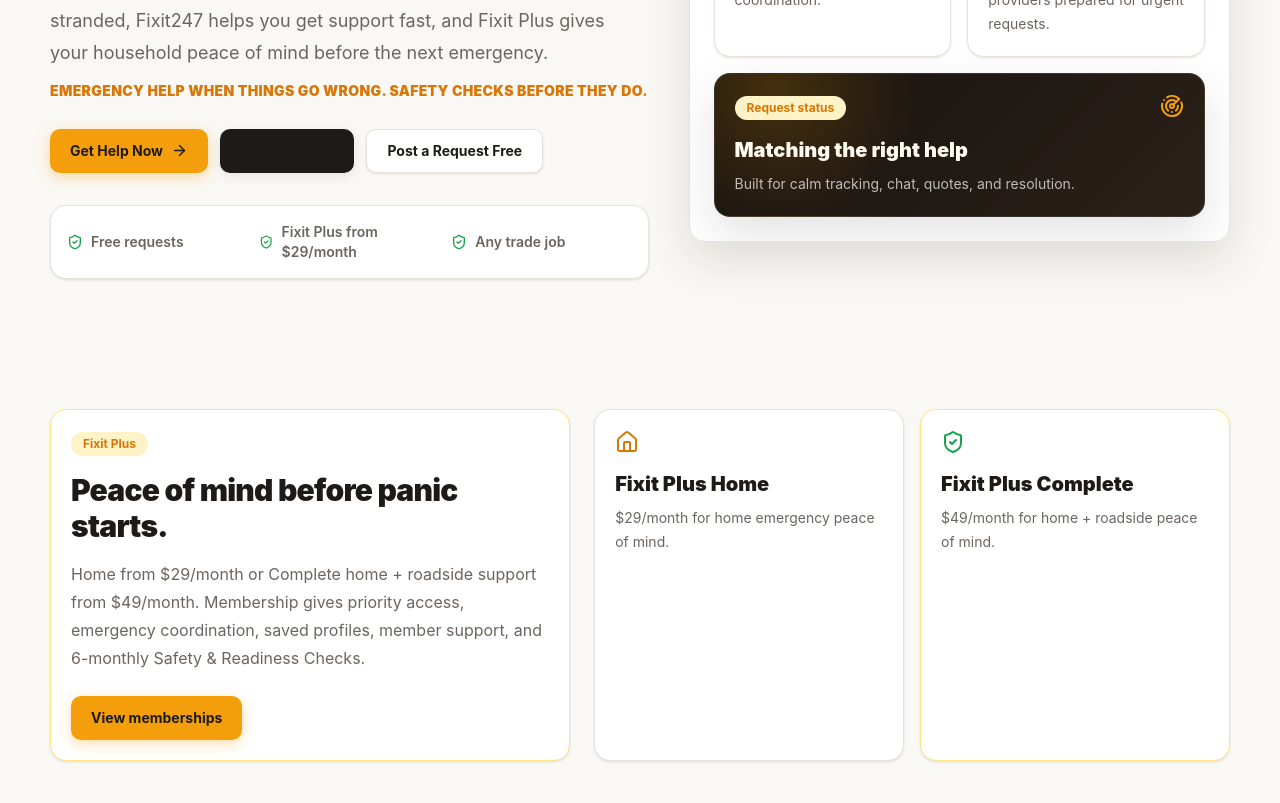
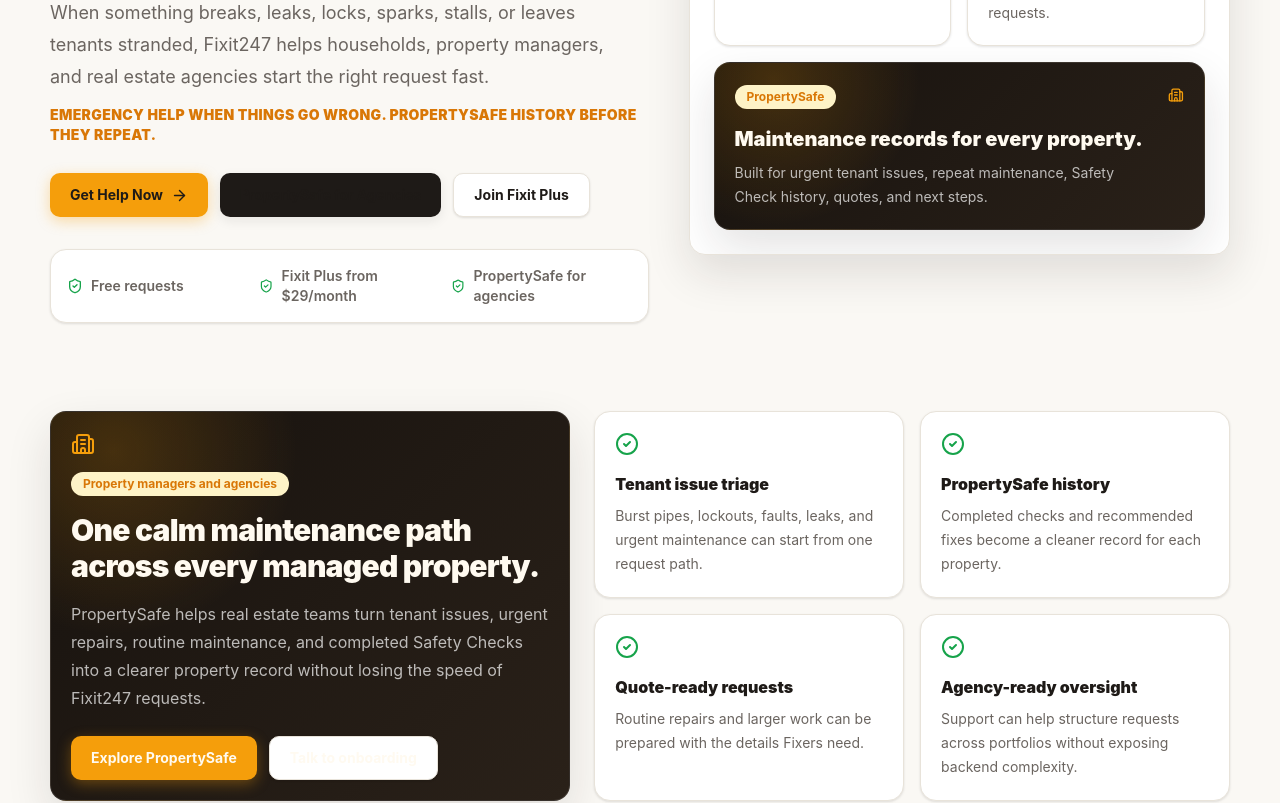
Before and after one commit to indergill2410-tech/FixitBM, a Next.js app: page / in a window 1280 px wide. Shown: the part 440-1243 px from the top of the page. Built offline with nearby package versions, Linux system fonts and the light colour scheme; no server answers.

Commit message:
Surface PropertySafe for agencies

```diff
--- a/src/app/contact/page.tsx
+++ b/src/app/contact/page.tsx
@@ -13,6 +13,7 @@
           </p>
           <div className="mt-6 flex gap-3">
             <Button href="/post-job">Start a request</Button>
+            <Button href="/propertysafe" variant="ghost">PropertySafe</Button>
             <Button href="/become-a-fixer" variant="ghost">Become a Fixer</Button>
           </div>
         </Card>
--- a/src/app/page.tsx
+++ b/src/app/page.tsx
@@ -1,4 +1,4 @@
-import { ArrowRight, CheckCircle2, Hammer, Home, MapPin, Radar, ShieldCheck, Zap } from "lucide-react";
+import { ArrowRight, Building2, CheckCircle2, Hammer, Home, MapPin, ShieldCheck, Zap } from "lucide-react";
 import { NewsletterForm } from "@/components/newsletter-form";
 import { Badge, Button, Card, IconTile, MobileBottomActionBar, PublicHeader, TrustStrip } from "@/components/ui";
 import { homeCategories, roadsideCategories, tradeCategories } from "@/lib/data";
@@ -32,27 +32,27 @@
       />
       <section className="container grid min-h-[calc(100vh-64px)] items-center gap-10 py-10 lg:grid-cols-[1.05fr_.95fr]">
         <div>
-          <Badge>Early access now open</Badge>
+          <Badge>PropertySafe now visible for agencies</Badge>
           <h1 className="mt-5 max-w-3xl text-[42px] font-black leading-[1.04] tracking-tight md:text-[64px]">
-            Emergency help for your home and road, 24/7.
+            Emergency help and PropertySafe records for homes, rentals, and road.
           </h1>
           <p className="mt-5 max-w-xl text-base leading-8 text-[var(--text2)] md:text-lg">
-            When something breaks, leaks, locks, sparks, stalls, or leaves you stranded, Fixit247 helps you get support
-            fast, and Fixit Plus gives your household peace of mind before the next emergency.
+            When something breaks, leaks, locks, sparks, stalls, or leaves tenants stranded, Fixit247 helps households,
+            property managers, and real estate agencies start the right request fast.
           </p>
           <p className="mt-3 text-sm font-black uppercase tracking-wide text-[var(--amber2)]">
-            Emergency help when things go wrong. Safety checks before they do.
+            Emergency help when things go wrong. PropertySafe history before they repeat.
           </p>
           <div className="mt-7 flex flex-col gap-3 sm:flex-row">
             <Button href="/post-job">
               Get Help Now
               <ArrowRight size={17} />
             </Button>
-            <Button href="/fixit-plus" variant="dark">
+            <Button href="/propertysafe" variant="dark">
+              PropertySafe for Agencies
+            </Button>
+            <Button href="/fixit-plus" variant="ghost">
               Join Fixit Plus
-            </Button>
-            <Button href="/post-job" variant="ghost">
-              Post a Request Free
             </Button>
           </div>
           <div className="mt-8">
@@ -90,15 +90,47 @@
             <Card variant="dark">
               <div className="flex items-start justify-between gap-4">
                 <div>
-                  <Badge tone="amber">Request status</Badge>
-                  <h3 className="mt-4 text-xl font-black">Matching the right help</h3>
-                  <p className="mt-2 text-sm leading-6 text-white/70">Built for calm tracking, chat, quotes, and resolution.</p>
+                  <Badge tone="amber">PropertySafe</Badge>
+                  <h3 className="mt-4 text-xl font-black">Maintenance records for every property.</h3>
+                  <p className="mt-2 text-sm leading-6 text-white/70">
+                    Built for urgent tenant issues, repeat maintenance, Safety Check history, quotes, and next steps.
+                  </p>
                 </div>
-                <Radar className="text-[var(--amber)]" />
+                <Building2 className="text-[var(--amber)]" />
               </div>
             </Card>
           </div>
         </Card>
+      </section>
+
+      <section className="container grid gap-6 py-12 lg:grid-cols-[.9fr_1.1fr]">
+        <Card variant="dark">
+          <Building2 className="text-[var(--amber)]" />
+          <Badge className="mt-4">Property managers and agencies</Badge>
+          <h2 className="mt-4 text-3xl font-black tracking-tight">One calm maintenance path across every managed property.</h2>
+          <p className="mt-4 leading-7 text-white/70">
+            PropertySafe helps real estate teams turn tenant issues, urgent repairs, routine maintenance, and completed
+            Safety Checks into a clearer property record without losing the speed of Fixit247 requests.
+          </p>
+          <div className="mt-6 flex flex-col gap-3 sm:flex-row">
+            <Button href="/propertysafe">Explore PropertySafe</Button>
+            <Button href="/contact" variant="ghost">Talk to onboarding</Button>
+          </div>
+        </Card>
+        <div className="grid gap-4 md:grid-cols-2">
+          {[
+            ["Tenant issue triage", "Burst pipes, lockouts, faults, leaks, and urgent maintenance can start from one request path."],
+            ["PropertySafe history", "Completed checks and recommended fixes become a cleaner record for each property."],
+            ["Quote-ready requests", "Routine repairs and larger work can be prepared with the details Fixers need."],
+            ["Agency-ready oversight", "Support can help structure requests across portfolios without exposing backend complexity."]
+          ].map(([title, copy]) => (
+            <Card key={title}>
+              <CheckCircle2 className="text-[var(--green)]" />
+              <h3 className="mt-4 font-black">{title}</h3>
+              <p className="mt-2 text-sm leading-6 text-[var(--text2)]">{copy}</p>
+            </Card>
+          ))}
+        </div>
       </section>
 
       <section className="container grid gap-6 py-12 lg:grid-cols-[.9fr_1.1fr]">
--- /dev/null
+++ b/src/app/propertysafe/page.tsx
@@ -0,0 +1,159 @@
+import type { Metadata } from "next";
+import { ArrowRight, Building2, CheckCircle2, ClipboardCheck, FileClock, Home, ShieldCheck, Users, Wrench } from "lucide-react";
+import { Badge, Button, Card, MobileBottomActionBar, PublicHeader } from "@/components/ui";
+import { appUrl } from "@/lib/seo";
+
+export const metadata: Metadata = {
+  title: "PropertySafe | Property maintenance support for managers and agencies",
+  description:
+    "PropertySafe helps property managers and real estate agencies structure urgent repairs, maintenance requests, Safety Check history, and recommended fixes across managed properties.",
+  alternates: { canonical: "/propertysafe" },
+  openGraph: {
+    title: "PropertySafe for property managers and real estate agencies",
+    description: "A calmer maintenance and readiness layer for rentals, agencies, and managed portfolios.",
+    url: `${appUrl}/propertysafe`,
+    type: "website"
+  }
+};
+
+const agencyBenefits = [
+  {
+    icon: Users,
+    title: "Tenant issue triage",
+    copy: "Urgent leaks, lockouts, faults, storm issues, and maintenance requests can start through one guided path."
+  },
+  {
+    icon: FileClock,
+    title: "Property history",
+    copy: "Completed Safety Checks, recommendations, and request activity can build a clearer record for each property."
+  },
+  {
+    icon: Wrench,
+    title: "Quote-ready maintenance",
+    copy: "Routine repairs and larger work can be prepared with location, photos, priority, and trade context."
+  },
+  {
+    icon: ShieldCheck,
+    title: "Portfolio readiness",
+    copy: "PropertySafe helps agencies see what needs attention before repeat emergencies become expensive."
+  }
+];
+
+const workflow = [
+  ["Map the property", "Saved property details give each request a clean starting point."],
+  ["Start the right request", "Emergency, routine maintenance, or larger project work is captured through the same calm flow."],
+  ["Build the record", "Completed Safety Checks and recommended fixes become PropertySafe history for that property."],
+  ["Act on next steps", "Agencies can review recommended fixes, quote opportunities, and request status with less guesswork."]
+];
+
+export default function PropertySafePage() {
+  return (
+    <main className="premium-shell pb-24">
+      <PublicHeader />
+      <section className="container grid gap-10 py-14 lg:grid-cols-[1fr_.9fr] lg:items-center">
+        <div>
+          <Badge>PropertySafe for agencies</Badge>
+          <h1 className="mt-5 max-w-4xl text-[40px] font-black leading-tight tracking-tight md:text-[58px]">
+            One calm maintenance layer for rentals, agencies, and managed properties.
+          </h1>
+          <p className="mt-5 max-w-2xl text-lg leading-8 text-[var(--text2)]">
+            PropertySafe gives property managers and real estate agencies a clearer way to handle urgent tenant issues,
+            routine maintenance, Safety Check history, and recommended fixes across the properties they manage.
+          </p>
+          <div className="mt-7 flex flex-col gap-3 sm:flex-row">
+            <Button href="/contact">
+              Talk to PropertySafe onboarding
+              <ArrowRight size={17} />
+            </Button>
+            <Button href="/post-job" variant="ghost">
+              Start a maintenance request
+            </Button>
+          </div>
+        </div>
+        <Card variant="dark">
+          <Building2 className="text-[var(--amber)]" />
+          <Badge className="mt-4">Business logic</Badge>
+          <h2 className="mt-4 text-2xl font-black">PropertySafe does not replace requests. It connects them.</h2>
+          <p className="mt-3 leading-7 text-white/70">
+            Emergency and maintenance work still runs through Fixit247 requests. PropertySafe sits above that as the
+            property record: saved details, completed checks, recommendations, and follow-up work.
+          </p>
+        </Card>
+      </section>
+
+      <section className="container grid gap-4 py-8 md:grid-cols-4">
+        {agencyBenefits.map((item) => (
+          <Card key={item.title}>
+            <item.icon className="text-[var(--amber2)]" />
+            <h2 className="mt-4 text-lg font-black">{item.title}</h2>
+            <p className="mt-2 text-sm leading-6 text-[var(--text2)]">{item.copy}</p>
+          </Card>
+        ))}
+      </section>
+
+      <section className="container grid gap-6 py-12 lg:grid-cols-[.82fr_1.18fr]">
+        <Card variant="membership">
+          <Home className="text-[var(--amber2)]" />
+          <Badge className="mt-4">For managed portfolios</Badge>
+          <h2 className="mt-4 text-3xl font-black tracking-tight">Useful for property managers before, during, and after repairs.</h2>
+          <p className="mt-4 leading-7 text-[var(--text2)]">
+            A single repair can be handled as a request. A managed property needs memory. PropertySafe is designed to
+            make recurring maintenance, Safety Check outcomes, and recommended next steps easier to track property by
+            property.
+          </p>
+          <Button href="/contact" className="mt-6">Discuss agency onboarding</Button>
+        </Card>
+        <div className="grid gap-3 md:grid-cols-2">
+          {workflow.map(([title, copy], index) => (
+            <Card key={title}>
+              <span className="flex h-9 w-9 items-center justify-center rounded-full bg-[var(--amber-dim)] text-sm font-black text-[var(--amber2)]">
+                {index + 1}
+              </span>
+              <h3 className="mt-5 text-lg font-black">{title}</h3>
+              <p className="mt-3 text-sm leading-6 text-[var(--text2)]">{copy}</p>
+            </Card>
+          ))}
+        </div>
+      </section>
+
+      <section className="container grid gap-6 py-12 lg:grid-cols-3">
+        <Card>
+          <ClipboardCheck className="text-[var(--green)]" />
+          <h2 className="mt-4 text-xl font-black">Safety Check history</h2>
+          <p className="mt-2 text-sm leading-6 text-[var(--text2)]">
+            PropertySafe is built from real completed Safety & Readiness Checks. No fake scores, no placeholder reports.
+          </p>
+        </Card>
+        <Card>
+          <Wrench className="text-[var(--amber2)]" />
+          <h2 className="mt-4 text-xl font-black">Recommended fixes</h2>
+          <p className="mt-2 text-sm leading-6 text-[var(--text2)]">
+            Visible issues and maintenance recommendations can become quote-ready requests when the agency is ready to act.
+          </p>
+        </Card>
+        <Card>
+          <Building2 className="text-[var(--blue)]" />
+          <h2 className="mt-4 text-xl font-black">Agency onboarding</h2>
+          <p className="mt-2 text-sm leading-6 text-[var(--text2)]">
+            Start with a conversation so property permissions, contact paths, and maintenance rules are set up cleanly.
+          </p>
+        </Card>
+      </section>
+
+      <section className="container py-12">
+        <Card variant="dark" className="grid gap-6 lg:grid-cols-[1fr_auto] lg:items-center">
+          <div>
+            <Badge>PropertySafe</Badge>
+            <h2 className="mt-4 text-3xl font-black tracking-tight">Give every property a clearer maintenance memory.</h2>
+            <p className="mt-3 max-w-2xl leading-7 text-white/70">
+              Ideal for agencies managing rentals, landlords with multiple homes, and property teams that need urgent
+              response plus better long-term records.
+            </p>
+          </div>
+          <Button href="/contact">Talk to onboarding</Button>
+        </Card>
+      </section>
+      <MobileBottomActionBar />
+    </main>
+  );
+}
--- a/src/app/sitemap.ts
+++ b/src/app/sitemap.ts
@@ -6,6 +6,7 @@
 const routes = [
   "",
   "/fixit-plus",
+  "/propertysafe",
   "/post-job",
   "/home-emergencies",
   "/roadside-help",
--- a/src/components/ui.tsx
+++ b/src/components/ui.tsx
@@ -47,9 +47,9 @@
   const navItems = [
     ["Home", "/"],
     ["Fixit Plus", "/fixit-plus"],
-    ["Home Emergencies", "/home-emergencies"],
+    ["PropertySafe", "/propertysafe"],
+    ["Emergencies", "/home-emergencies"],
     ["Roadside Help", "/roadside-help"],
-    ["All Trade Jobs", "/all-trade-jobs"],
     ["How It Works", "/how-it-works"]
   ];
 
@@ -237,7 +237,7 @@
 export function TrustStrip() {
   return (
     <div className="grid gap-3 rounded-2xl border border-[var(--border)] bg-white p-4 shadow-[var(--shadow)] md:grid-cols-3">
-      {["Free requests", "Fixit Plus from $29/month", "Any trade job"].map((item) => (
+      {["Free requests", "Fixit Plus from $29/month", "PropertySafe for agencies"].map((item) => (
         <div key={item} className="flex items-center gap-2 text-sm font-semibold text-[var(--text2)]">
           <ShieldCheck size={16} className="text-[var(--green)]" />
           {item}
```
